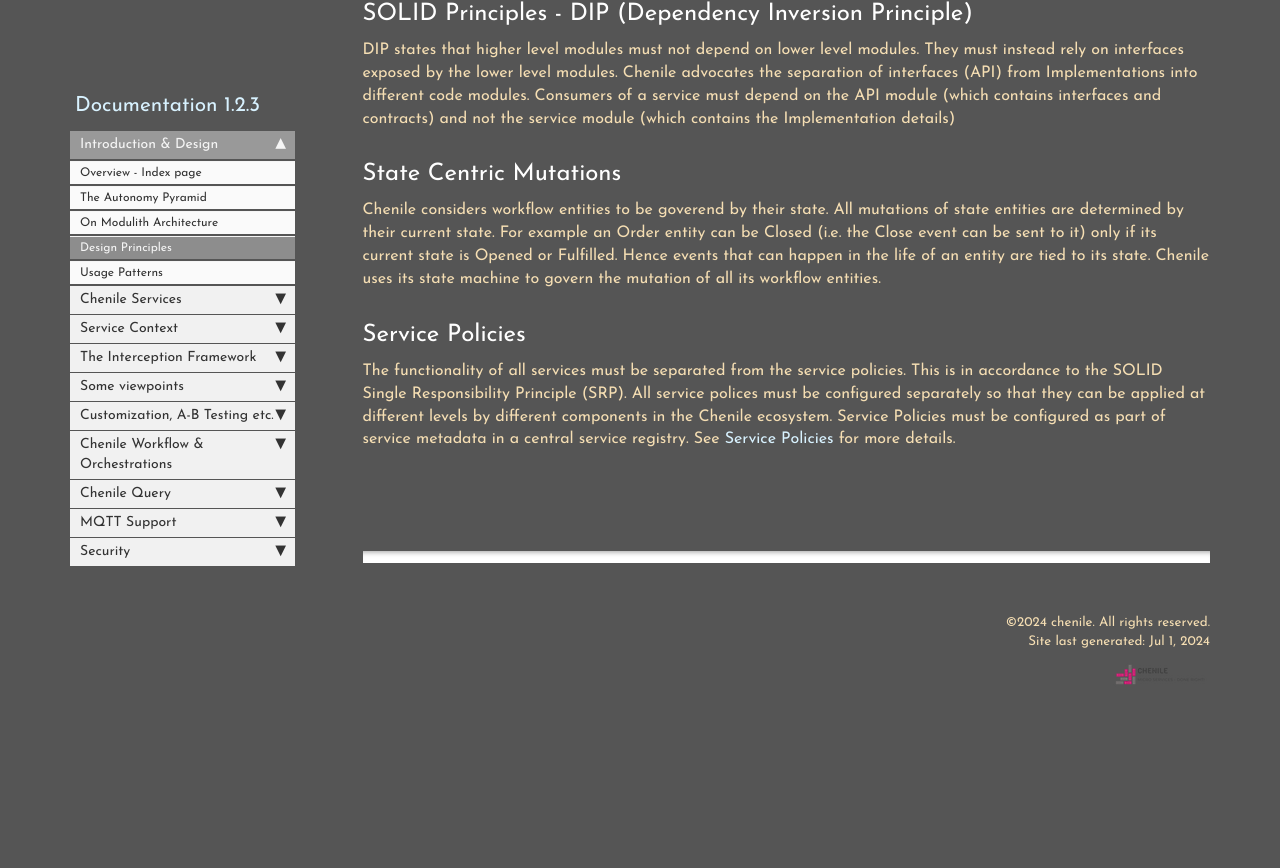
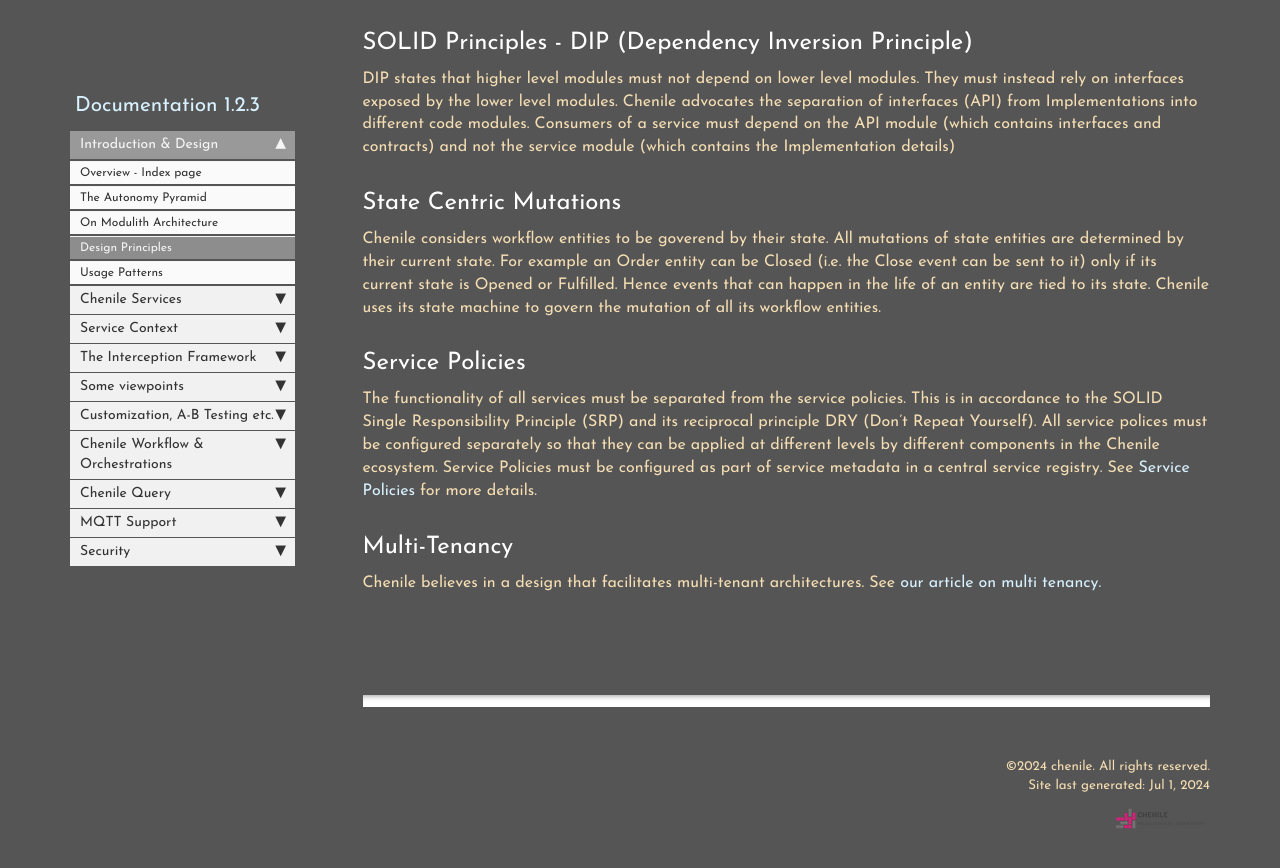
Before and after one commit to rajakolluru/cheniledocs.github.io, a Jekyll site: the page built from pages/chenile/002-design-principles.md, in a window 1280 px wide and 900 px high, scrolled down 1836 px. Shown: the top 868 px of the window. Built offline with Jekyll 4.4.1, drawn with Linux system fonts in a browser that asks for light colours; comment, search, counter and statistics services are not loaded; before the commit the page ends 2592 px from its top, so only the background shows below that.

Commit message:
content update

```diff
--- a/pages/chenile/002-design-principles.md
+++ b/pages/chenile/002-design-principles.md
@@ -29,4 +29,6 @@
 ## State Centric Mutations
 Chenile considers workflow entities to be goverend by their state. All mutations of state entities are determined by their current state. For example an Order entity can be Closed (i.e. the Close event can be sent to it) only if its current state is Opened or Fulfilled. Hence events that can happen in the life of an entity are tied to its state. Chenile uses its state machine to govern the mutation of all its workflow entities.
 ## Service Policies
-The functionality of all services must be separated from the service policies. This is in accordance to the SOLID Single Responsibility Principle (SRP). All service polices must be configured separately so that they can be applied at different levels by different components in the Chenile ecosystem. Service Policies must be configured as part of service metadata in a central service registry. See [Service Policies](/chenile-service-policies.html) for more details.
+The functionality of all services must be separated from the service policies. This is in accordance to the SOLID Single Responsibility Principle (SRP) and its reciprocal principle DRY (Don't Repeat Yourself). All service polices must be configured separately so that they can be applied at different levels by different components in the Chenile ecosystem. Service Policies must be configured as part of service metadata in a central service registry. See [Service Policies](/chenile-service-policies.html) for more details.
+## Multi-Tenancy
+Chenile believes in a design that facilitates multi-tenant architectures. See [our article on multi tenancy.](/chenile-multi-tenancy.html)
```
Also changed, not shown: pages/chenile-tutorial/005-getting-started.md (+2 -2 lines), pages/chenile-tutorial/008-service-intro.md (+5 -5 lines), pages/chenile-tutorial/015-testing.md (+2 -2 lines).
